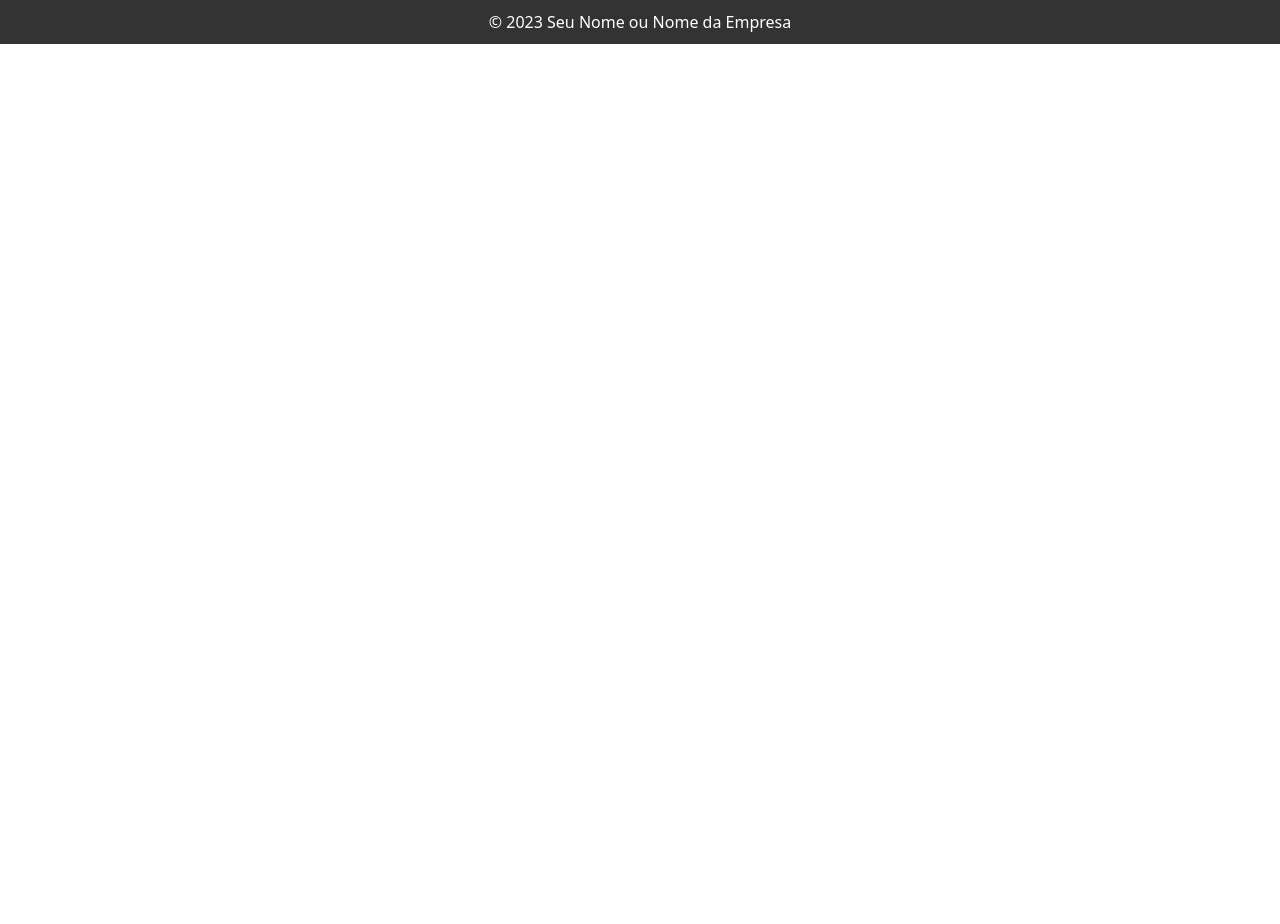
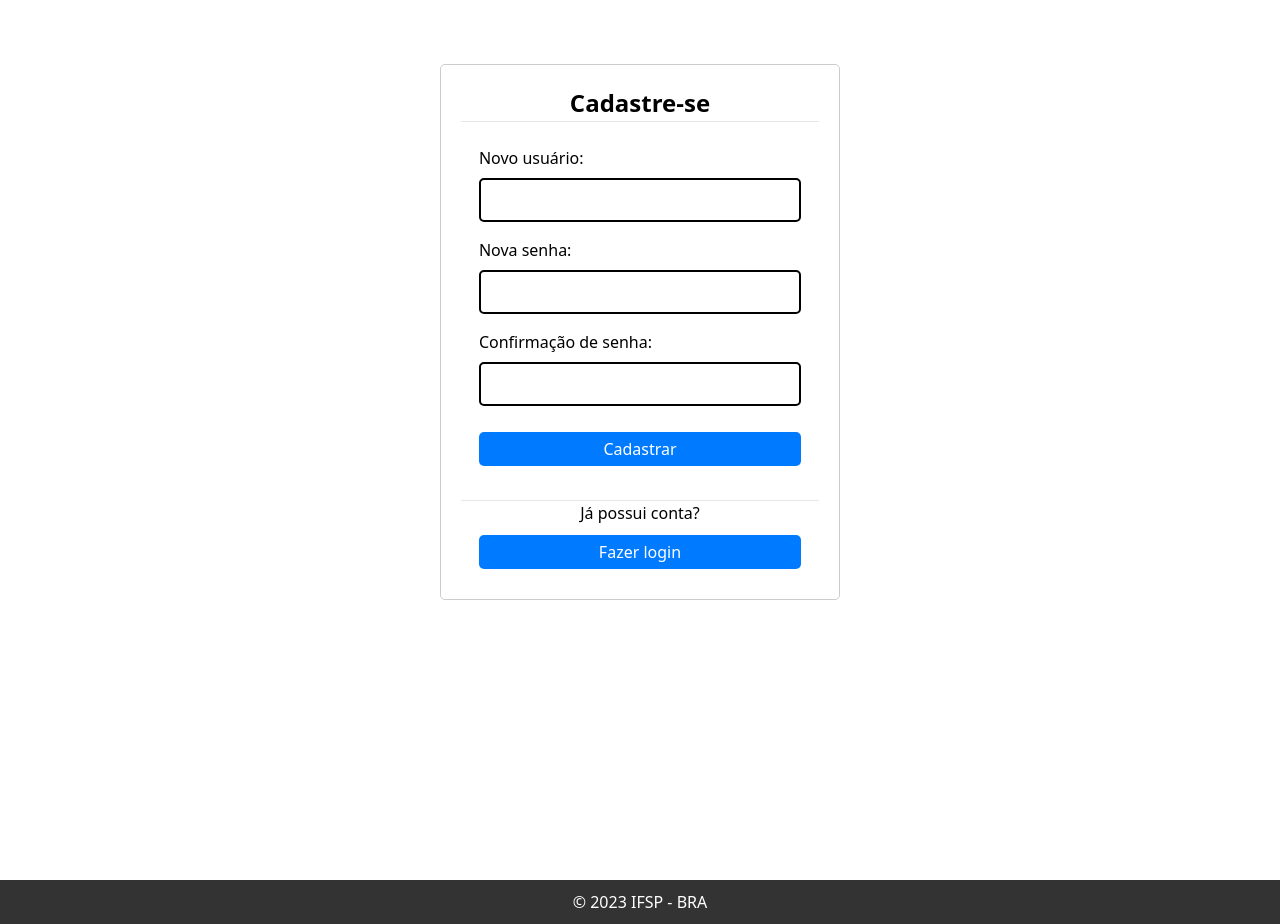
Before and after one commit to oliveirah12/DSW_6_Semestre, a Nuxt app in the folder front_dsw/: page /cadastro in a window 1280 px wide. Before the commit the page ends 800 px from the top, so only its background shows below. Built offline with nearby package versions, Linux system fonts and the light colour scheme.

Commit message:
Finalizado

```diff
--- a/front_dsw/components/footer.vue
+++ b/front_dsw/components/footer.vue
@@ -1,6 +1,6 @@
 <template>
     <footer>
-      <p>&copy; {{ currentYear }} Seu Nome ou Nome da Empresa</p>
+      <p>&copy; {{ currentYear }} IFSP - BRA</p>
     </footer>
   </template>
 
--- a/front_dsw/components/header.vue
+++ b/front_dsw/components/header.vue
@@ -6,12 +6,13 @@
         <button @click="redirectToRelatorios">Relatórios</button>
       </div>
       <div class="right-buttons">
-        <button @click="signOut">Sign Out</button>
+        <button @click="signOut">Deslogar</button>
       </div>
     </header>
   </template>
 
   <script>
+
   export default {
     data(){
       return{
@@ -33,9 +34,11 @@
         this.$router.push('/relatorios');
       },
       signOut() {
-        // Implemente aqui a lógica para sair do sistema (por exemplo, deslogar o usuário)
-        // Isso pode envolver redirecionar para a página de login ou limpar as informações de autenticação.
-        // Exemplo: this.$router.push('/login');
+        if(localStorage.getItem('token')){
+          window.alert('Usuário deslogado com sucesso')
+        }
+          localStorage.setItem('token', '')
+          this.$router.push('/')
       },
     },
   }
--- /dev/null
+++ b/front_dsw/infra/axios-config.js
@@ -0,0 +1,20 @@
+import axios from 'axios'
+
+export const api = axios.create({
+    baseURL: 'http://localhost:4000/'
+})
+
+api.interceptors.request.use((config) => {
+    const token = localStorage.getItem('token')
+
+    console.log(token)
+
+    if (!!token) {
+        config.headers.Authorization = `Bearer ${token}`
+    }
+
+    return config
+
+}, (error) => {
+    return Promise.reject(error)
+})
--- a/front_dsw/layouts/default.vue
+++ b/front_dsw/layouts/default.vue
@@ -7,3 +7,16 @@
     <slot></slot>
     <Footer/>
 </template>
+
+<script setup>
+    const autenticado = () => {
+        if(localStorage.getItem('token')){
+            return false
+        }else{
+            return true
+        }
+    }
+
+
+
+</script>
--- /dev/null
+++ b/front_dsw/pages/cadastro.vue
@@ -0,0 +1,153 @@
+<template>
+    <div class="page-container">
+        <div class="login-container">
+            <h2 class="titulo">Cadastre-se</h2>
+            <hr>
+            <br>
+
+            <form class="form" @submit.prevent="cadastroUsuario">
+                <label class="label" for="user">Novo usuário:</label>
+                <input class="input" type="text" id="loginUser" v-model="data.loginUser" required>
+
+                <label class="label" for="pass">Nova senha:</label>
+                <input class="input" type="password" id="senha" v-model="data.senha" required>
+
+
+                <label class="label" for="pass">Confirmação de senha:</label>
+                <input class="input" type="password" id="senhaConfirmatiom" v-model="data.senhaConfirmation" required>
+
+                <button class="button" type="submit">Cadastrar</button>
+
+                <br>
+
+            </form>
+            <hr>
+            <label style="align-self: center;">Já possui conta?</label>
+            <button class="button" @click="irParaLogin">Fazer login</button>
+        </div>
+    </div>
+</template>
+
+<script setup>
+
+import { reactive } from 'vue';
+import { useRouter } from 'vue-router';
+import axios from 'axios';
+
+const router = useRouter();
+
+
+const data = reactive({
+    loginUser: '',
+    senha: '',
+    senhaConfirmation: ''
+});
+
+const cadastroUsuario = async () => {
+    try {
+
+        const response = await axios.post('http://localhost:5000/auth/register', {
+            login: data.loginUser,
+            senha: data.senha,
+            senhaConfirmation: data.senhaConfirmation
+        });
+
+
+        if (response.status === 201) {
+
+            const token = response.data.token;
+
+            window.alert("Cadastro realizado com sucesso")
+
+            localStorage.setItem('token', token);
+
+            irParaLogin();
+        } else {
+            console.error('Falha no login');
+            // Tratar falha no login, exibir mensagem de erro, etc.
+        }
+    } catch (error) {
+
+        if (error.response.status === 422) {
+            window.alert("Login já existe")
+        }
+
+        if (error.response.status === 423) {
+            window.alert("Senhas não coicidem")
+        }
+
+    }
+};
+
+
+
+const irParaLogin = () => {
+    router.push('/');
+};
+
+
+</script>
+
+<style lang="scss" scoped>
+.titulo {
+    font-size: x-large;
+    align-self: center;
+    font-weight: 700;
+}
+
+.page-container {
+    display: flex;
+    justify-content: flex-start;
+    align-items: center;
+    height: 110vh;
+    flex-direction: column;
+}
+
+.login-container {
+    width: 400px;
+    margin: auto;
+    padding: 20px;
+    border: 1px solid #ccc;
+    border-radius: 5px;
+    margin-top: 5%;
+    display: flex;
+    flex-direction: column;
+}
+
+.form {
+    display: flex;
+    flex-direction: column;
+    align-items: baseline;
+}
+
+.label {
+    margin-bottom: 8px;
+    margin-left: 5%;
+}
+
+.input {
+    padding: 8px;
+    margin-bottom: 16px;
+    border: 2px solid black;
+    border-radius: 5px;
+    width: 90%;
+    align-self: center;
+}
+
+.button {
+    margin: 10px;
+    padding: 5px 5px;
+    background-color: #007BFF;
+    color: #fff;
+    border: none;
+    border-radius: 5px;
+    cursor: pointer;
+    transition: background-color 0.3s ease;
+    width: 90%;
+    align-self: center;
+}
+
+.button:hover {
+    background-color: #75aae2;
+}
+</style>
--- a/front_dsw/pages/index.vue
+++ b/front_dsw/pages/index.vue
@@ -1,7 +1,7 @@
 <template>
   <div class="page-container">
     <div class="login-container">
-      <h2 class="label">Login</h2>
+      <h2 class="titulo">Login</h2>
       <hr>
       <br>
 
@@ -16,7 +16,7 @@
         <label style="align-self: center;">ou</label>
       </form>
 
-      <button class="button" @click="irParaStatus">Cadastre-se</button>
+      <button class="button" @click="irParaCadastro">Cadastre-se</button>
     </div>
   </div>
 </template>
@@ -45,15 +45,6 @@
 
     console.log(response)
 
-    if(response.status === 404){
-      window.alert("Login não existe")
-    }
-
-    if(response.status === 422){
-      window.alert("Senha incorreta")
-    }
-
-
     if (response.status === 201) {
       console.log('Login bem-sucedido');
 
@@ -69,20 +60,35 @@
       // Tratar falha no login, exibir mensagem de erro, etc.
     }
   } catch (error) {
-    console.error('Erro durante o login:', error);
+
+    if (error.response.status === 404) {
+      window.alert("Login não existe")
+    }
+
+    if (error.response.status === 422) {
+      window.alert("Senha incorreta")
+    }
+
   }
 };
 
-
-
 const irParaStatus = () => {
   router.push('status');
+}
+
+const irParaCadastro = () => {
+  router.push('cadastro');
 };
 
 
 </script>
 
 <style lang="scss" scoped>
+.titulo {
+  font-size: x-large;
+  align-self: center;
+  font-weight: 700;
+}
 
 .page-container {
   display: flex;
@@ -133,7 +139,7 @@
   cursor: pointer;
   transition: background-color 0.3s ease;
   width: 90%;
-    align-self:center ;
+  align-self: center;
 }
 
 .button:hover {
--- a/front_dsw/pages/relatorios.vue
+++ b/front_dsw/pages/relatorios.vue
@@ -1,5 +1,5 @@
 <template>
-    <Header/>
+  <Header />
   <div class="table-pesquisa">
     <table class="custom-table-pesquisa">
       <thead>
@@ -43,7 +43,7 @@
             <td>{{ relatorio.umidade }}%</td>
             <td>{{ relatorio.temperatura }}°C</td>
             <td>{{ formatDate(relatorio.data) }}</td>
-            <td>{{ relatorio.hora  }}</td>
+            <td>{{ relatorio.hora }}</td>
             <td><button class="button-delete" @click="excluirRelatorio(relatorio.id)"> Excluir</button></td>
           </tr>
         </tbody>
@@ -54,19 +54,22 @@
 
 <script setup>
 import { ref } from 'vue';
-    import axios from 'axios';
+import { api } from '../infra/axios-config'
 const listaRelatorios = ref([])
+const urlRelatorios = ref()
 const dataInicio = ref(null);
 const dataFinal = ref(null);
 
+const urlPrincipal = 'http://localhost:4000'
 
 
 const listarRelatorios = async () => {
-      let apiUrlRelatorios = `http://localhost:4000/relatorios?dataInicio=${dataInicio.value}&dataFim=${dataFinal.value}`;
+
+  urlRelatorios.value = `${urlPrincipal}/relatorios?dataInicio=${dataInicio.value}&dataFim=${dataFinal.value}`;
 
   if (!dataInicio.value && !dataFinal.value) {
-        apiUrlRelatorios = `http://localhost:4000/relatorio`;
-      }else if(!dataInicio.value || !dataFinal.value){
+    urlRelatorios.value = `${urlPrincipal}/relatorio`;
+  } else if (!dataInicio.value || !dataFinal.value) {
     window.alert("Selecione as duas datas")
     return
   }
@@ -75,29 +78,30 @@
 
   try {
     // Faz a requisição GET para a API usando o Fetch API
-          const response = await fetch(apiUrlRelatorios);
+    const response = await api.get(urlRelatorios.value)
     console.log(response)
 
-          if (!response.ok) {
-            throw new Error('Erro ao buscar dados');
-          }
-
-          listaRelatorios.value = await response.json();
-          console.log(listaRelatorios.data)
+    listaRelatorios.value = response.data;
 
   } catch (error) {
     console.error('Erro ao buscar dados:', error);
+    if (error.response.status === 401) {
+      window.alert('Usuário não autenticado')
+    }
   }
 }
 
 const excluirRelatorio = async (id) => {
   try {
 
-        const response = await axios.delete(`http://localhost:4000/deleterelatorio/${id}`)
+    const response = await api.delete(`${urlPrincipal}/deleterelatorio/${id}`)
     listarRelatorios()
     console.log(response)
     window.alert("Relatório Excluído")
   } catch (error) {
+    if (error.response.status === 401) {
+      window.alert('Usuário não autenticado')
+    }
     window.alert("Erro ao excluir relatório")
     console.log(error)
   }
@@ -108,14 +112,13 @@
     year = datePart[0],
     month = datePart[1], day = datePart[2];
 
-      return day+'/'+month+'/'+year;
+  return day + '/' + month + '/' + year;
 }
 
 
 </script>
 
 <style lang="scss" scoped>
-
 .table-pesquisa {
   display: flex;
   justify-content: center;
@@ -124,7 +127,7 @@
   padding-top: 5%;
 }
 
-.datas{
+.datas {
   border: 2px solid black;
   padding: 10px;
   border-radius: 5px;
@@ -145,25 +148,30 @@
 .table-container {
   width: 80%;
   margin-top: 20px;
-  overflow-y: auto; /* Adiciona a barra de rolagem vertical */
+  overflow-y: auto;
+  /* Adiciona a barra de rolagem vertical */
 }
 
 
 .custom-table {
-  width: 100%; /* Ajustado para 100% para preencher o contêiner */
+  width: 100%;
+  /* Ajustado para 100% para preencher o contêiner */
   border-collapse: collapse;
 }
 
 .custom-table-pesquisa {
-  width: 60%; /* Ajustado para 100% para preencher o contêiner */
+  width: 60%;
+  /* Ajustado para 100% para preencher o contêiner */
   border-collapse: collapse;
 }
 
-.custom-table-pesquisa th, .custom-table-pesquisa td {
+.custom-table-pesquisa th,
+.custom-table-pesquisa td {
   text-align: start;
 }
 
-.custom-table th, .custom-table td {
+.custom-table th,
+.custom-table td {
   border: 1px solid #ddd;
   padding: 8px;
   text-align: center;
@@ -221,5 +229,4 @@
 
 .manual-buttons button:hover {
   background-color: #75aae2;
-  }
-</style>
+}</style>
```
Also changed, not shown: front_dsw/pages/controle.vue (+48 -35 lines), front_dsw/pages/status.vue (+57 -43 lines). Lines whose indentation alone changed are shown as unchanged.
